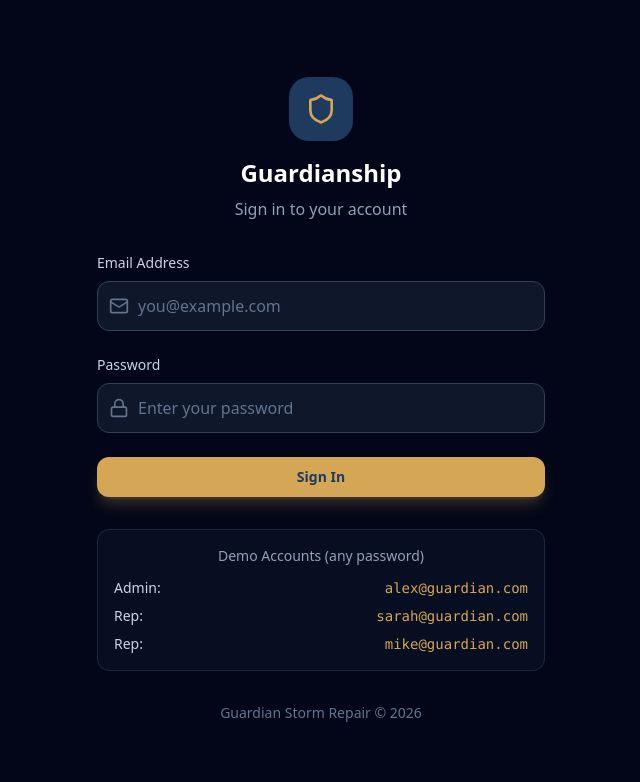
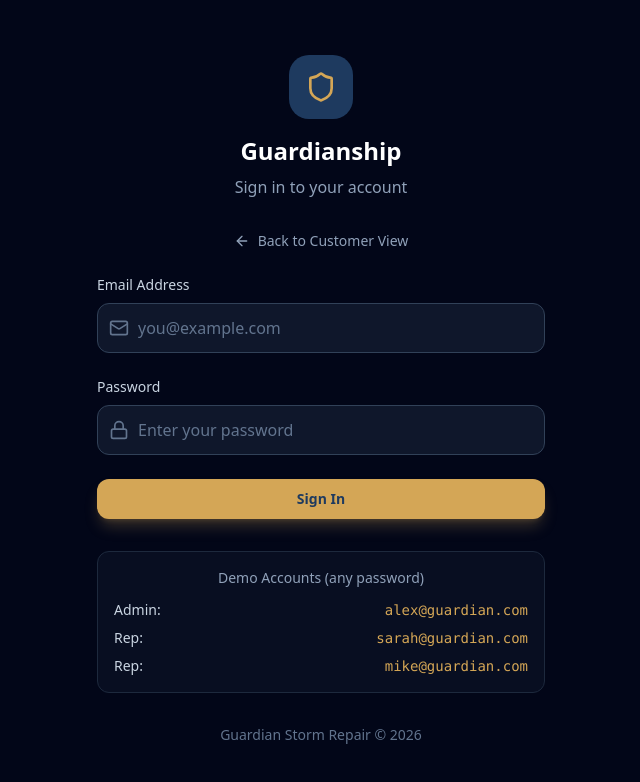
Before and after one commit to scott29kelly/referraltree, a Next.js app: page /login in a window 1280 px wide. Shown: the top 782 px of the page, without its empty margins (319-959 px from the left). Built offline with nearby package versions, Linux system fonts and the light colour scheme.

Commit message:
feat(login): add back to customer view link

```diff
--- a/src/components/auth/LoginForm.tsx
+++ b/src/components/auth/LoginForm.tsx
@@ -2,8 +2,9 @@
 
 import { useState } from 'react';
 import { useRouter } from 'next/navigation';
+import Link from 'next/link';
 import { signIn, setAuthCookie } from '@/lib/auth';
-import { Shield, Mail, Lock, Loader2, AlertCircle } from 'lucide-react';
+import { Shield, Mail, Lock, Loader2, AlertCircle, ArrowLeft } from 'lucide-react';
 import { Button } from '@/components/ui/button';
 import { cn } from '@/lib/utils';
 
@@ -56,6 +57,15 @@
           <h1 className="text-2xl font-bold text-white">Guardianship</h1>
           <p className="text-slate-400 mt-2">Sign in to your account</p>
         </div>
+
+        {/* Back to Customer View */}
+        <Link
+          href="/demo"
+          className="flex items-center justify-center gap-2 text-sm text-slate-400 hover:text-white transition-colors mb-6"
+        >
+          <ArrowLeft className="w-4 h-4" />
+          Back to Customer View
+        </Link>
 
         {/* Login Form */}
         <form onSubmit={handleSubmit} className="space-y-6">
```
